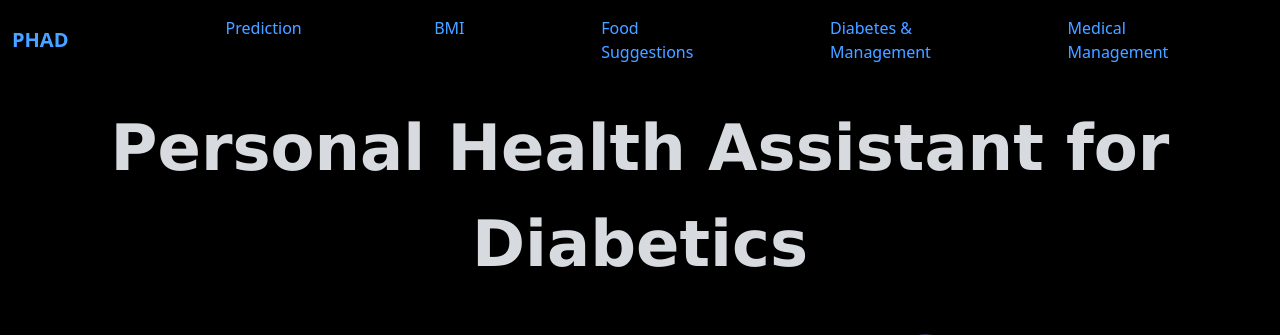
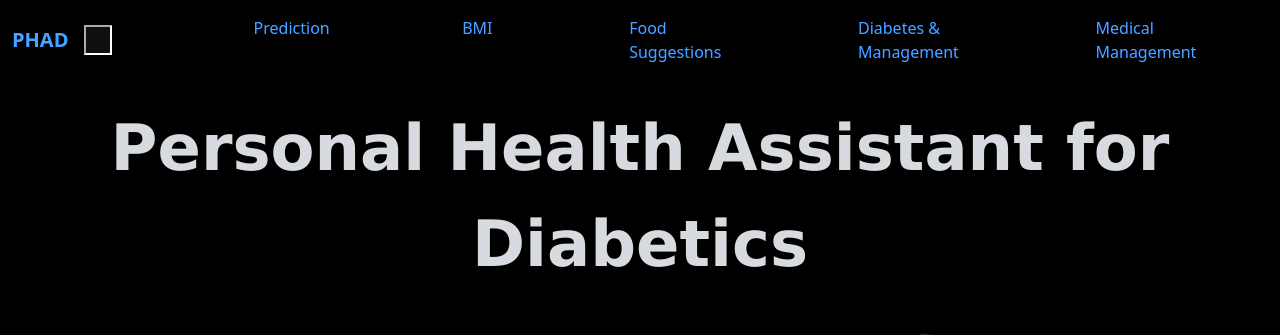
Before and after one commit to desairaj414/Personal-Health-Assistant-for-Diabetics-Dark, a Flask app: page / in a window 1280 px wide; the page is wider, and only the part inside the window is pictured. Shown: the top 335 px of that part. Run offline with Flask 2, Linux system fonts and the light colour scheme; parts of the project's set-up code (start-up, migrations or seed data) failed here and were passed over.

Commit message:
Update index.html

```diff
--- a/templates/index.html
+++ b/templates/index.html
@@ -72,7 +72,7 @@
   <nav class="navbar navbar-expand-lg  ">
     <div class="container-fluid">
       <a class="navbar-brand" href="{{ url_for('INDEX')}}"><b>PHAD</b></a>
-      <button class="navbar-toggler" type="button" data-bs-toggle="collapse" data-bs-target="#navbarSupportedContent"
+      <button class="navbar-toggler-dark" type="button" data-bs-toggle="collapse" data-bs-target="#navbarSupportedContent"
         aria-controls="navbarSupportedContent" aria-expanded="false" aria-label="Toggle navigation">
         <span class="navbar-toggler-icon"></span>
       </button>&nbsp;&nbsp;&nbsp;&nbsp;&nbsp;&nbsp;&nbsp;&nbsp;&nbsp;&nbsp;&nbsp;&nbsp;&nbsp;&nbsp;&nbsp;&nbsp;&nbsp;&nbsp;&nbsp;&nbsp;&nbsp;&nbsp;&nbsp;&nbsp;&nbsp;&nbsp;&nbsp;&nbsp;&nbsp;&nbsp;&nbsp;&nbsp;
```
